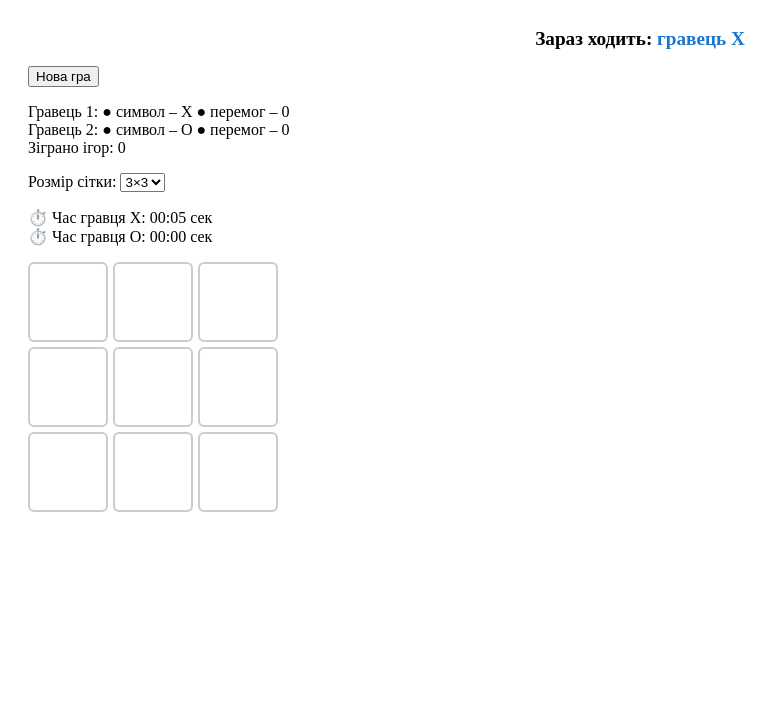
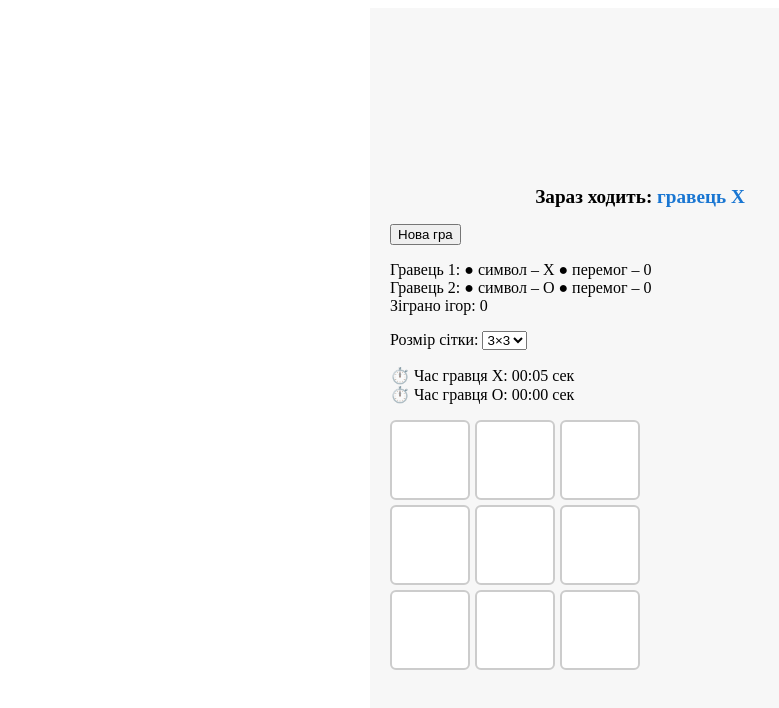
Before and after one commit to AndriiShopiak/tic-tac-toe, a React (Vite) app: page / in a window 1280 px wide. Shown: the top 708 px of the page, without its empty margins (0-779 px from the left). Built offline with nearby package versions, Linux system fonts and the light colour scheme.

Commit message:
refactor: fix ui styles

```diff
--- a/src/App.tsx
+++ b/src/App.tsx
@@ -65,7 +65,16 @@ const handleNewGame = () => {
 
 
   return (
-    <div style={{ padding: 20 }}>
+    <div style={{
+    padding: 20,
+    maxWidth: 500,
+    margin: '0 auto',
+    minHeight: '100vh',
+    backgroundColor: '#f7f7f7',
+    display: 'flex',
+    flexDirection: 'column',
+    justifyContent: 'center',
+  }}>
       <TurnIndicator currentPlayer={currentPlayer} />
       <div style={{ marginBottom: 16 }}>
         <button onClick={handleNewGame} disabled={showModal}>Нова гра</button>
--- a/src/components/ResultModal.tsx
+++ b/src/components/ResultModal.tsx
@@ -14,20 +14,23 @@ export default function ResultModal({ winner, onClose, timers }: Props) {
       style={{
       position: 'fixed',
       inset: 0,
-        backgroundColor: 'rgba(0,0,0,0.3)',
+      backgroundColor: 'rgba(0,0,0,0.4)',
       display: 'flex',
       alignItems: 'center',
       justifyContent: 'center',
+      zIndex: 10,
     }}
     >
       <div
         onClick={e => e.stopPropagation()}
         style={{
           backgroundColor: '#fff',
-          padding: 20,
-          borderRadius: 8,
+          padding: 30,
+          borderRadius: 12,
+          boxShadow: '0 4px 12px rgba(0,0,0,0.2)',
           minWidth: 300,
           textAlign: 'center',
+          animation: 'fadeIn 0.3s ease-in-out',
         }}
       >
         <h2>
```
Lines whose indentation alone changed are shown as unchanged.
